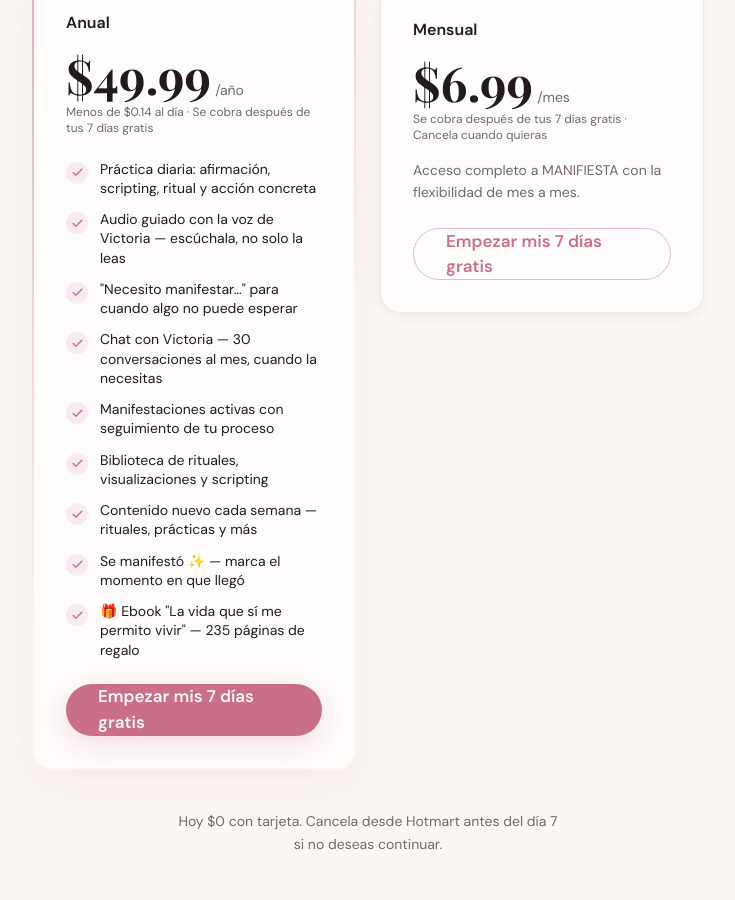
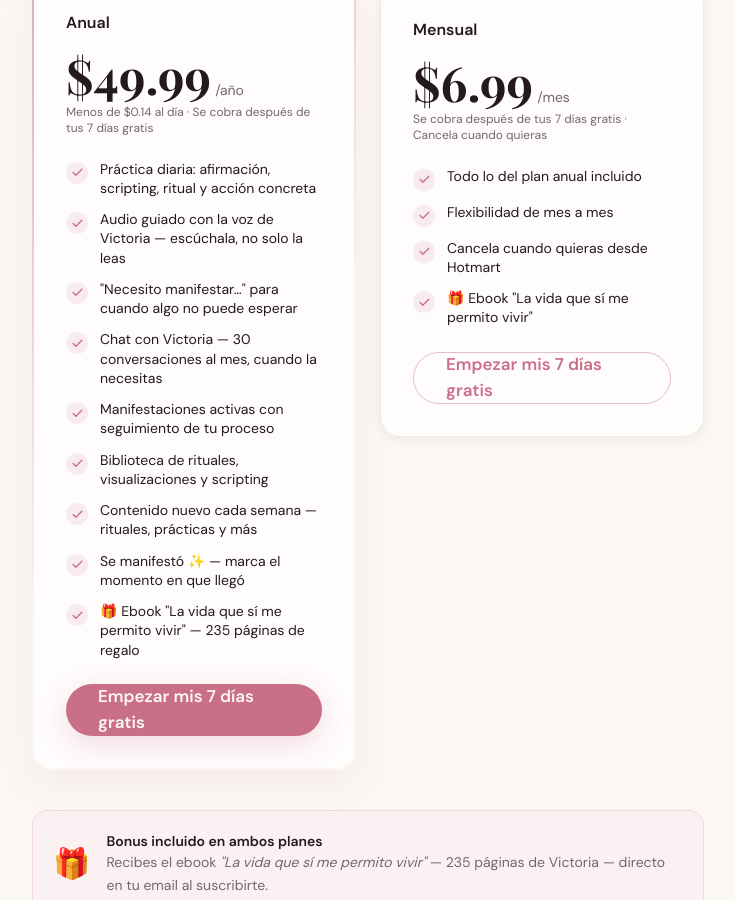
Before and after one commit to Eluniversodevictoria/Manifiesta-App, a Next.js app in the folder web/: page / in a window 1280 px wide. Shown: the part 6240-7140 px from the top of the page, without its empty margins (272-1007 px from the left). Built offline with nearby package versions, Linux system fonts and the light colour scheme.

Commit message:
feat: ebook bonus visible en landing — banner destacado + plan mensual con features

```diff
--- a/web/components/landing/Oferta.tsx
+++ b/web/components/landing/Oferta.tsx
@@ -160,9 +160,19 @@
             <p className="mt-1 text-xs" style={{ color: 'var(--text-secondary)' }}>
               Se cobra después de tus 7 días gratis · Cancela cuando quieras
             </p>
-            <p className="mt-4 text-sm leading-relaxed" style={{ color: 'var(--text-secondary)' }}>
-              Acceso completo a MANIFIESTA con la flexibilidad de mes a mes.
-            </p>
+            <ul className="mt-6 flex flex-col gap-3">
+              {[
+                'Todo lo del plan anual incluido',
+                'Flexibilidad de mes a mes',
+                'Cancela cuando quieras desde Hotmart',
+                '🎁 Ebook "La vida que sí me permito vivir"',
+              ].map((f, i) => (
+                <li key={i} className="flex items-start gap-3 text-sm leading-snug" style={{ color: 'var(--text-primary)' }}>
+                  <CheckCustom />
+                  <span>{f}</span>
+                </li>
+              ))}
+            </ul>
             <div className="mt-6">
               <CtaButtonOutline href={ctaHref} fullMobile>
                 {ctaLabel}
@@ -171,10 +181,30 @@
           </motion.div>
         </div>
 
+        {/* Banner ebook — visible y destacado */}
+        <motion.div
+          variants={item}
+          className="mx-auto mt-8 max-w-2xl rounded-2xl border p-5 flex items-center gap-4"
+          style={{
+            background: 'color-mix(in oklab, var(--accent) 8%, var(--surface))',
+            borderColor: 'color-mix(in oklab, var(--accent) 20%, transparent)',
+          }}
+        >
+          <span className="text-3xl shrink-0" aria-hidden="true">🎁</span>
+          <div>
+            <p className="text-sm font-semibold" style={{ color: 'var(--text-primary)' }}>
+              Bonus incluido en ambos planes
+            </p>
+            <p className="text-sm leading-relaxed" style={{ color: 'var(--text-secondary)' }}>
+              Recibes el ebook <em>&quot;La vida que sí me permito vivir&quot;</em> — 235 páginas de Victoria — directo en tu email al suscribirte.
+            </p>
+          </div>
+        </motion.div>
+
         {/* Aviso de trial — visible, no en letra pequeña */}
         <motion.p
           variants={item}
-          className="mx-auto mt-8 max-w-sm text-center text-sm leading-relaxed"
+          className="mx-auto mt-6 max-w-sm text-center text-sm leading-relaxed"
           style={{ color: 'var(--text-secondary)' }}
         >
           Hoy $0 con tarjeta. Cancela desde Hotmart antes del día 7 si no deseas continuar.
```
